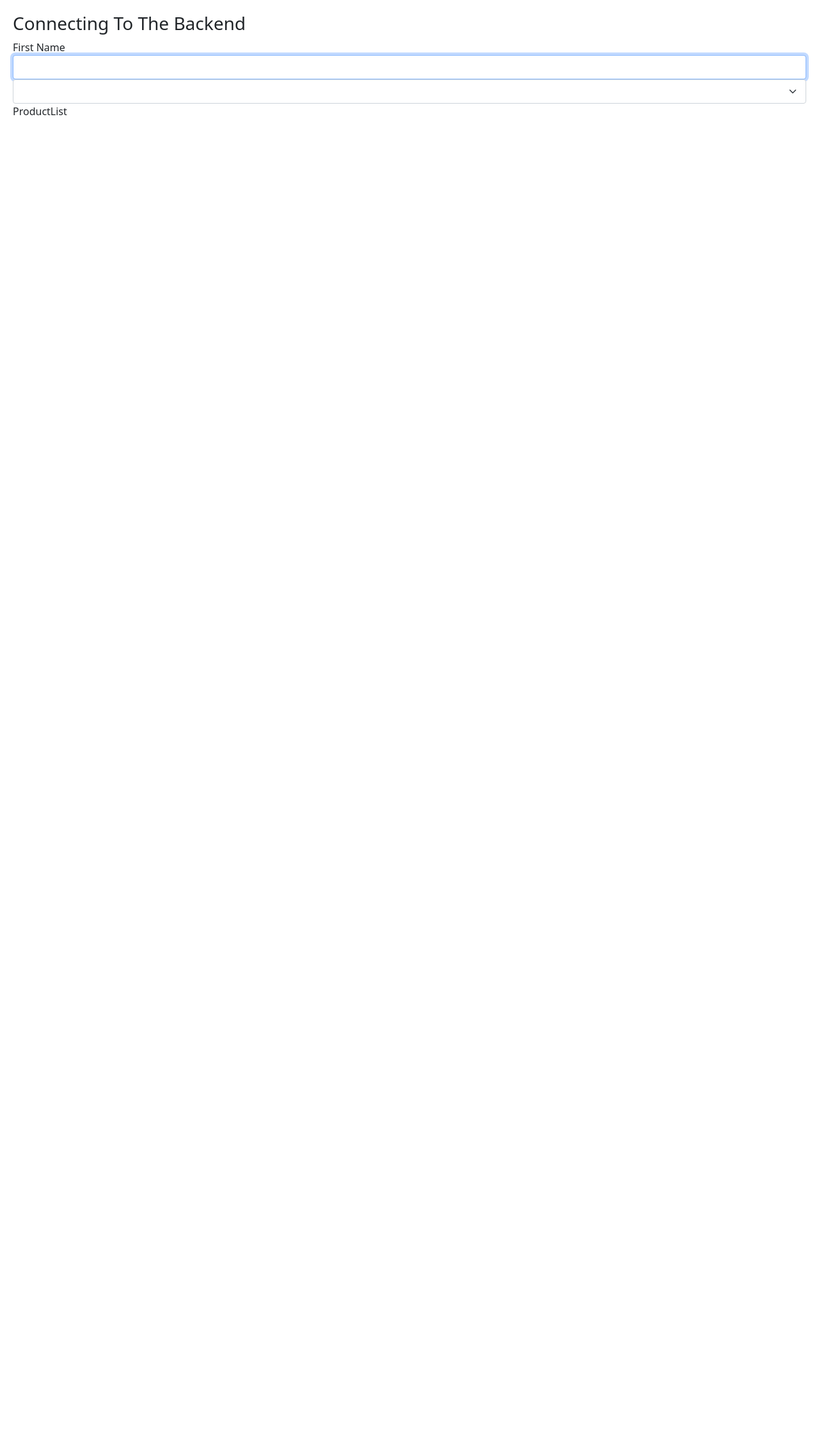
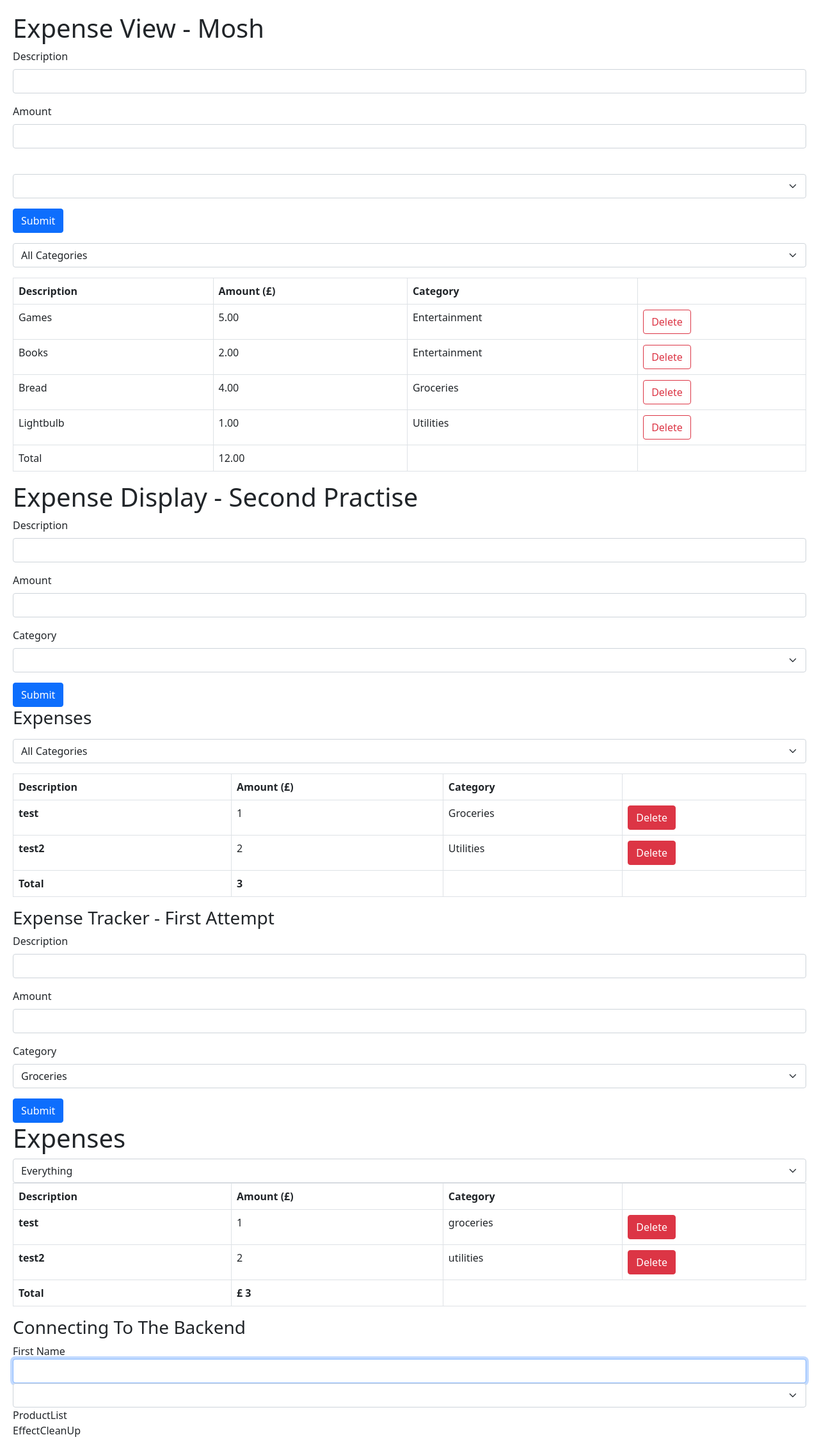
Before and after one commit to RiFactor/mosh-react-18-app, a React (Vite) app: page / in a window 1280 px wide. Shown: the whole page at 64% size. Before the commit the page ends 800 px from the top, so only its background shows below. Built offline with nearby package versions, Linux system fonts and the light colour scheme.

Commit message:
What: Connecting to the Backend - Effect Clean Up

```diff
--- a/src/App.tsx
+++ b/src/App.tsx
@@ -111,9 +111,9 @@ const App = () => {
       <ControlledForm />
       <FormHook />
       <ZodForm /> */}
-      {/* <ExpenseView /> */}
-      {/* <ExpenseDisplay />
-      <ExpenseTracker /> */}
+      <ExpenseView />
+      <ExpenseDisplay />
+      <ExpenseTracker />
       <ConnectingToTheBackend />
       <ProductDisplay />
     </div>
--- /dev/null
+++ b/src/components/ServerModule/EffectCleanUp.tsx
@@ -0,0 +1,18 @@
+import { useEffect } from "react";
+
+const EffectCleanUp = () => {
+  const connect = () => console.log("Connecting");
+  const disconnect = () => console.log("Disconnecting");
+
+  useEffect(() => {
+    connect();
+
+    // clean up code provided
+    return () => disconnect(); // QUESTION -- why does this need an anon fn to be passed, can it just be return disconnect()
+    // QUESTION -- & how does React know that return means this is when it gets unmounted
+  }, []);
+
+  return <div>EffectCleanUp</div>;
+};
+
+export default EffectCleanUp;
--- a/src/components/ServerModule/ProductDisplay.tsx
+++ b/src/components/ServerModule/ProductDisplay.tsx
@@ -1,5 +1,6 @@
 import { useState } from "react";
 import ProductList from "./ProductList";
+import EffectCleanUp from "./EffectCleanUp";
 
 const ProductDisplay = () => {
   const [category, setCategory] = useState("");
@@ -15,6 +16,7 @@ const ProductDisplay = () => {
         <option value="Household">Household</option>
       </select>
       <ProductList category={category} />
+      <EffectCleanUp />
     </div>
   );
 };
--- a/src/expense-tracker/ExpenseForm.tsx
+++ b/src/expense-tracker/ExpenseForm.tsx
@@ -50,14 +50,15 @@ const ExpenseForm = ({ onSubmit }: IProps) => {
 
   return (
     <form
-      onSubmit={handleSubmit((data) => { // {handleSubmit(onSubmit)} // QUESTION -- why can this just work without passing data
+      onSubmit={handleSubmit((data) => {
+        // {handleSubmit(onSubmit)} // QUESTION -- why can this just work without passing data
         onSubmit(data);
         reset();
       })}
       className="mb-3"
     >
       <div className="mb-3">
-        <label htmlFor="descriptiom" className="form-label">
+        <label htmlFor="description" className="form-label">
           Description
         </label>
         <input
```
Also changed, not shown: Notes/notes.md (+17 -1 lines).
